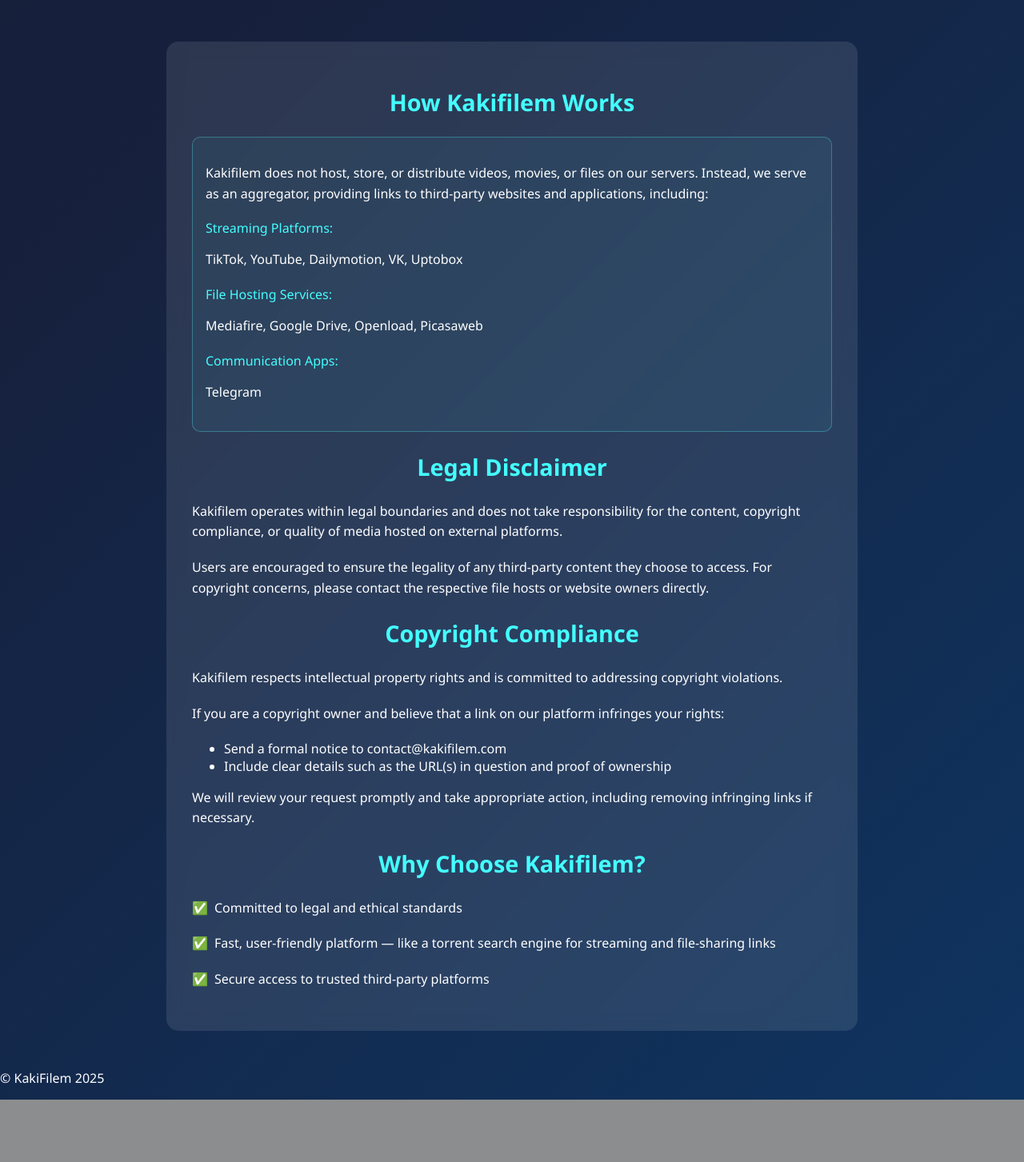
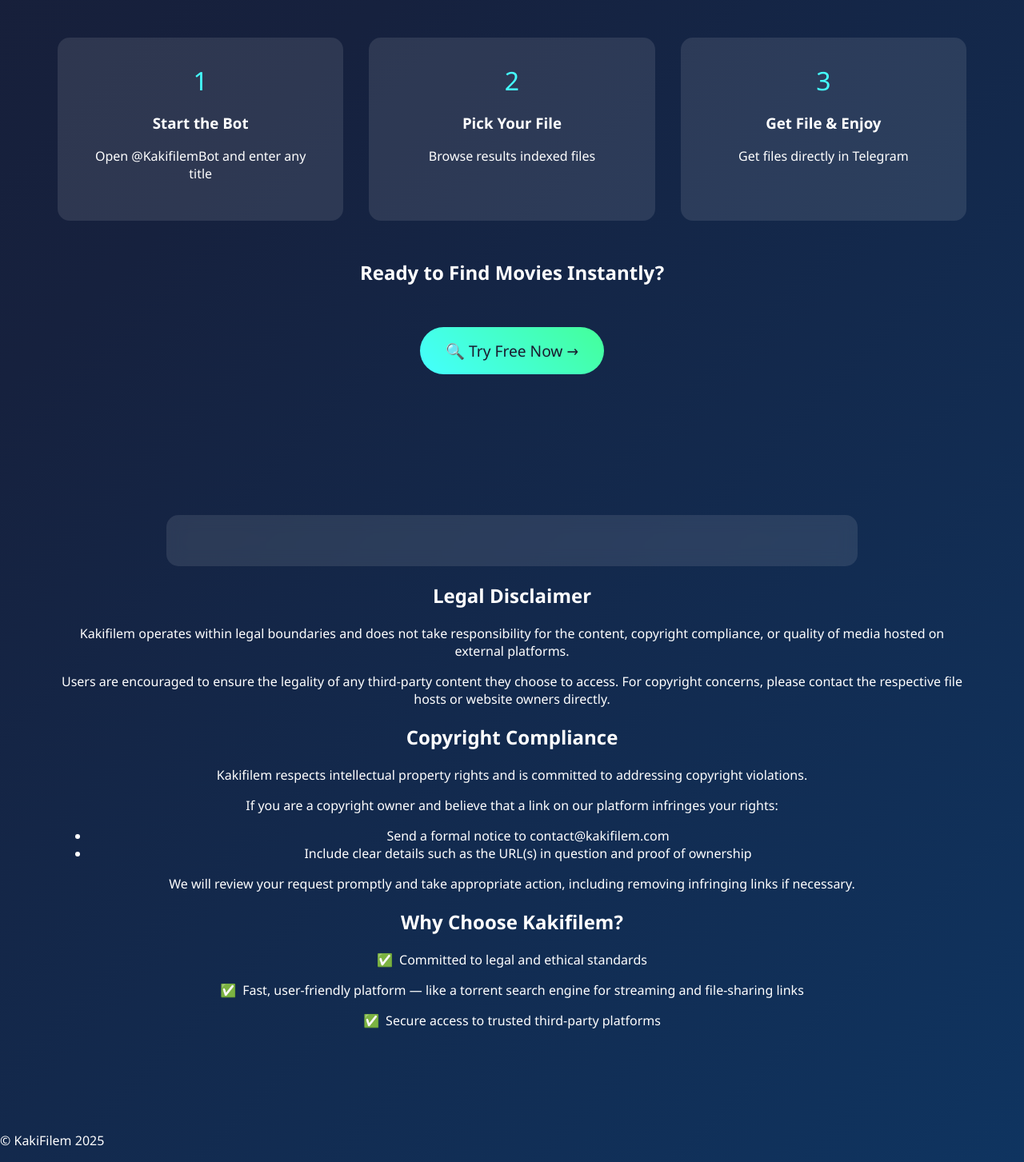
Before and after one commit to BigDaddyAman/DjangoKakifilem, a Django app: template templates/home.html in a window 1280 px wide. Shown: the part 1760-3213 px from the top of the page at 80% size. Before the commit the page ends 3135 px from the top, so only its background shows below. Run offline with Django 5.2, Linux system fonts and the light colour scheme; the template is opened without the code that fills it, so the values that code supplies are empty.

Commit message:
Add files via upload

```diff
--- a/kakifilem/urls.py
+++ b/kakifilem/urls.py
@@ -23,6 +23,7 @@
 urlpatterns = [
     # Main site URLs (www.kakifilem.com)
     path('', TemplateView.as_view(template_name='home.html'), name='home'),
+    path('contact', TemplateView.as_view(template_name='contact.html'), name='contact'),  # Remove trailing slash
 
     # Bot site URLs (bot.kakifilem.com)
     path('index.html', views.index, name='index'),  # Keep original path for bot domain
--- a/templates/home.html
+++ b/templates/home.html
@@ -239,15 +239,29 @@
             color: #4ff;
         }
     </style>
-
+        /* Add styles for footer */
     <!-- Add Font Awesome for icons -->
     <link rel="stylesheet" href="https://cdnjs.cloudflare.com/ajax/libs/font-awesome/6.0.0/css/all.min.css">
-</head>
-<body>
-    <div class="header">
+</head>     padding: 2rem;
+<body>      width: 100%;
+    <div class="header">rgba(0,0,0,0.3);
         <img src="https://cdn.kakifilem.com/kakifilem.png" alt="KakiFilem Logo" class="logo">
         <h1>KakiFilem</h1>
     </div>
+        footer p {
+    <!-- Update navigation links -->
+    <div class="nav-links">
+        <a href="https://t.me/KakifilemBot" target="_blank">Try Bot</a>
+        <a href="#about">About Us</a>
+        <a href="/contact/" target="_blank">Contact</a>  <!-- Update with correct path -->
+    </div>dd Font Awesome for icons -->
+    <link rel="stylesheet" href="https://cdnjs.cloudflare.com/ajax/libs/font-awesome/6.0.0/css/all.min.css">
+    <!-- Add showcase section before about section -->
+    <div class="showcase-section">
+        <h1 class="showcase-title">Lightning-Fast Search</h1>
+        <p class="showcase-subtitle">Works anywhere in Telegram with inline mode.<br>Try <a href="https://t.me/KakifilemBot" style="color: #4ff; text-decoration: none;">@KakifilemBot</a></p>
+        <h1>KakiFilem</h1>
+        <h2>🎬 How It Works in 15 Seconds</h2>
 
     <!-- Update navigation links -->
     <div class="nav-links">
@@ -313,21 +327,7 @@
     </div>
 
     <div class="container">
-        <div class="about-section" id="about">
-            <h2>How Kakifilem Works</h2>
-            <div class="disclaimer-box">
-                <p>Kakifilem does not host, store, or distribute videos, movies, or files on our servers. Instead, we serve as an aggregator, providing links to third-party websites and applications, including:</p>
-
-                <div class="platform-category">Streaming Platforms:</div>
-                <p>TikTok, YouTube, Dailymotion, VK, Uptobox</p>
-
-                <div class="platform-category">File Hosting Services:</div>
-                <p>Mediafire, Google Drive, Openload, Picasaweb</p>
-
-                <div class="platform-category">Communication Apps:</div>
-                <p>Telegram</p>
-            </div>
-
+        <div class="about-section" id="about"></div>
             <h2>Legal Disclaimer</h2>
             <p>Kakifilem operates within legal boundaries and does not take responsibility for the content, copyright compliance, or quality of media hosted on external platforms.</p>
             <p>Users are encouraged to ensure the legality of any third-party content they choose to access. For copyright concerns, please contact the respective file hosts or website owners directly.</p>
```
